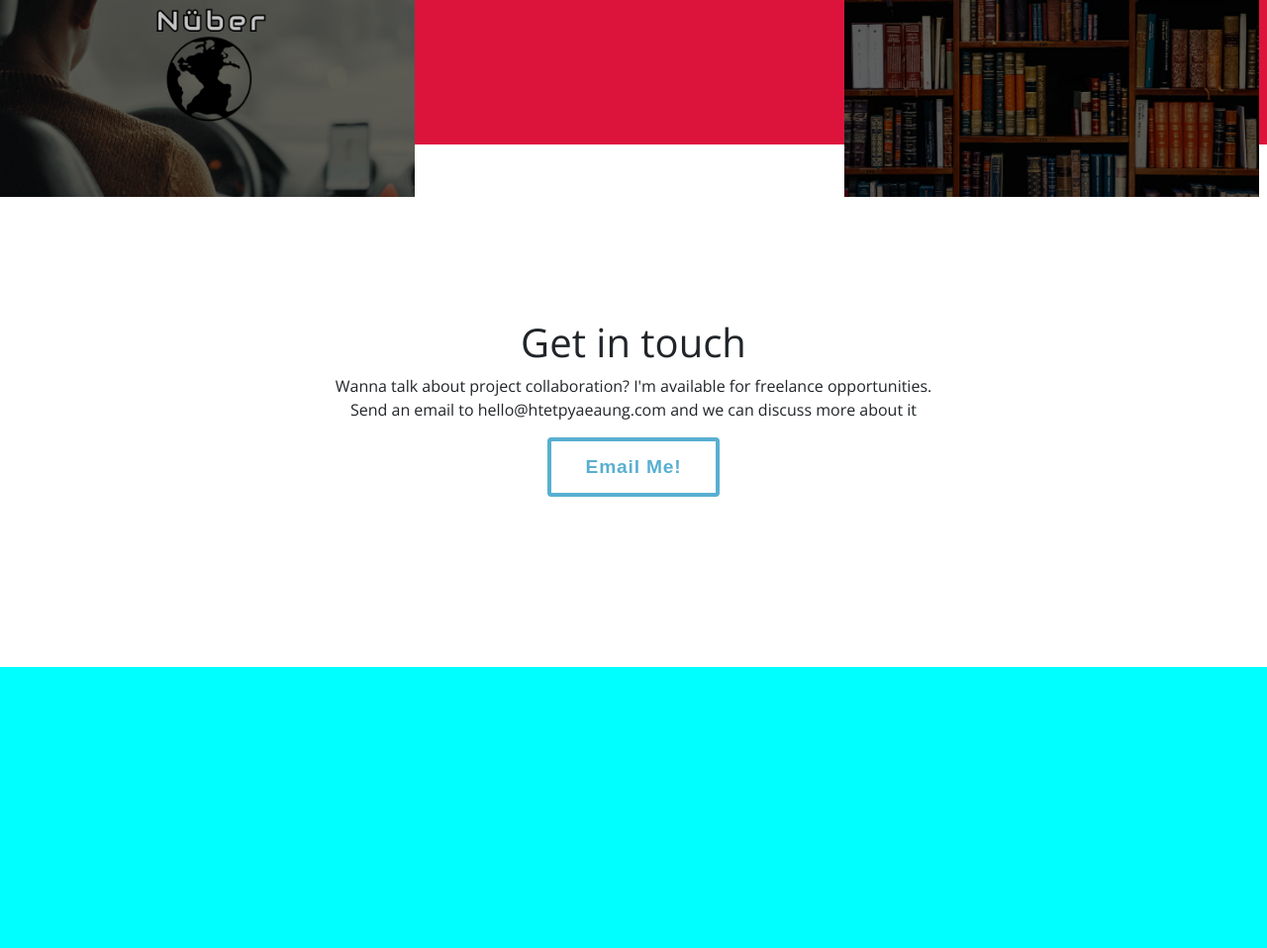
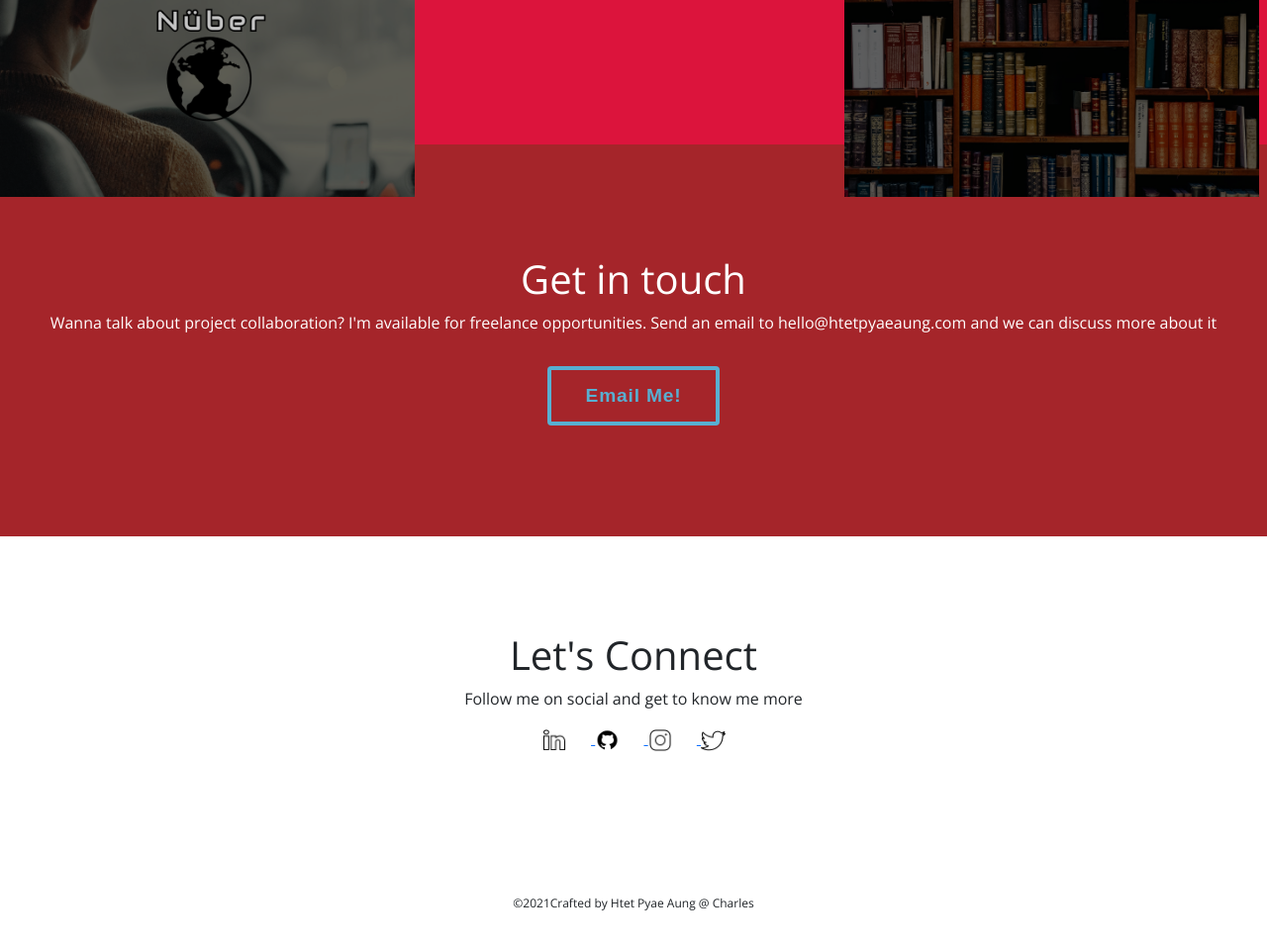
Before and after one commit to htetpyaeaung/portfolio-web, a website: page index.html in a window 1280 px wide. Shown: the part 2254-3212 px from the top of the page at 99% size. Drawn offline with nearby package versions, Linux system fonts and the light colour scheme.

Commit message:
Almost finish, fix css issues

```diff
--- a/css/main.css
+++ b/css/main.css
@@ -130,7 +130,7 @@ nav{
   font-weight: 400;
 }
 
-.about-text-wrapper, .project-pointer, .projects-heading, .contact-info-wrapper{
+.about-text-wrapper, .project-pointer, .projects-heading{
   text-align: center;
   position: absolute;
   width: 50%;
@@ -142,14 +142,26 @@ nav{
 }
 
 #contact-info{
-  position: relative;
-  height: 60%;
-  background-color: #a52a2a;
+  background-color: #a5252a;
 }
 
 .contact-info-wrapper{
-  top: 11rem;
+  text-align: center;
+  margin-top: 6rem;
+  padding-top: 1rem;
+  padding-bottom: 2rem;
+  color: #fff;
+}
 
+.credit{
+  text-align: center;
+  margin-top: 9rem;
+  font-size: 12px;
+}
+
+#emailbtn{
+  margin-bottom: 5rem;
+  margin-top: 1rem;
 }
 
 .position{
@@ -256,9 +268,26 @@ nav{
   margin-left: 45rem;
 }
 
-/* Email Button Decoration from saruwakakun.com*/
+#footer-section{
+  height: 33vh;
+  margin-top: 6rem;
+}
 
+.footer-text-wrapper{
+  text-align: center;
+}
 
+#linkedinIconfooter,
+#githubIconfooter,
+#instaIconfooter,
+#twitterIconfooter {
+  width: 2%;
+  margin-right: 2%;
+}
+
+.social-icons-footer{
+  padding-left: 2%;
+}
 
 /* Extra small devices (phones, 600px and down) */
   @media only screen and (max-width: 600px) {
@@ -285,6 +314,10 @@ nav{
     #project-content h1{font-size: 21px;}
     #project-content h3{font-size: 18px;}
     .i-projects .closebtn{margin-left: 16rem;}
+    #linkedinIconfooter, #githubIconfooter, #instaIconfooter,#twitterIconfooter {
+      width: 9%;
+      margin-right: 5%;
+    }
   }
 
   @media only screen and (max-width: 600px) and (orientation: landscape) {
@@ -302,6 +335,9 @@ nav{
     #b3 #logo{width: 14%;}
     #b6 .tagHolder{width: 100%;}
     .i-projects .closebtn{margin-left: 26rem;}
+    #linkedinIconfooter, #githubIconfooter, #instaIconfooter,#twitterIconfooter {
+      width: 6%;
+    }
   }
 
   /* Small devices (portrait tablets and large phones, 600px and up) */
@@ -325,6 +361,10 @@ nav{
     #project-content h1{font-size: 21px;}
     #project-content h3{font-size: 18px;}
     .i-projects .closebtn{margin-left: 35rem;}
+    #linkedinIconfooter, #githubIconfooter, #instaIconfooter,#twitterIconfooter {
+      width: 5%;
+      margin-right: 3%;
+    }
   }
 
   /* Medium devices (landscape tablets, 768px and up) */
@@ -343,6 +383,9 @@ nav{
     #project-content h1{font-size: 21px;}
     #project-content h3{font-size: 18px;}
     .i-projects .closebtn{margin-left: 46.5rem;}
+    #linkedinIconfooter, #githubIconfooter, #instaIconfooter,#twitterIconfooter {
+      width: 4%;
+    }
   }
 
   @media only screen and (min-width: 768px) and (orientation: portrait) {
@@ -354,6 +397,7 @@ nav{
     #project-line1{margin-top: 21.7rem;}
     .projects-heading{margin-top: 4rem;}
     .i-projects .closebtn{margin-left: 45.5rem;}
+    .credit{margin-top: 12rem;}
   }
 
   /* Large devices (laptops/desktops, 992px and up) */
@@ -368,6 +412,9 @@ nav{
     #project-line1{margin-top: 16.4rem;}
     .i-projects{margin-top: 24.3%;}
     .i-projects .closebtn{margin-left: 60.5rem;}
+    #linkedinIconfooter, #githubIconfooter, #instaIconfooter,#twitterIconfooter {
+      width: 3%;
+    }
   }
 
   /* Extra large devices (large laptops and desktops, 1200px and up) */
@@ -392,4 +439,8 @@ nav{
     #project-line1{margin-top: 20rem;}
     .i-projects{height: 68.2%; margin-top: 16%;}
     .i-projects .closebtn{margin-left: 114.5rem;}
+    #linkedinIconfooter, #githubIconfooter, #instaIconfooter,#twitterIconfooter {
+      width: 2%;
+      margin-right: 2%;
+    }
   }
--- a/css/style.css
+++ b/css/style.css
@@ -24,10 +24,10 @@
   border-right-width: 4px;
 }
 .draw-border:hover {
-  color: #000;
+  color: #fff;
 }
 .draw-border:hover::before, .draw-border:hover::after {
-  border-color: #000;
+  border-color: #fff;
   transition: border-color 0s, width 0.25s, height 0.25s;
   width: 100%;
   height: 100%;
--- a/index.html
+++ b/index.html
@@ -205,19 +205,41 @@
     </div>
     </section>
 
-    <section class="container-fluid" id="contact-info" style="background-color: red;">
+    <section class="container-fluid" id="contact-info">
       <div class="row">
         <div class="col-lg-12 contact-info-wrapper">
             <h1>Get in touch</h1>
             <p>Wanna talk about project collaboration? I&#39;m available for freelance opportunities.
               Send an email to hello@htetpyaeaung.com and we can discuss more about it </p>
-            <button type="button" class="btn draw-border" id="emailbtn">Email Me!</button>
+            <a href="mailto:hello@htetpyaeaung.com?subject=Freelance Opportunities" class="btn draw-border" id="emailbtn">Email Me!</a>
         </div>
       </div>
     </section>
 
-    <footer style="height: 36vh; background-color: aqua; margin-top: 33rem;">
-
+    <footer class="container-fluid" id="footer-section">
+      <div class="row">
+        <div class="col-lg-12 footer-text-wrapper">
+          <h1>Let's Connect</h1>
+          <p>Follow me on social and get to know me more</p>
+          <div class="social-icons-footer">
+            <a href="https://linkedin.com/in/htetpyaeaung-charles" target="_blank">
+              <img src="icons/linkedin.png" alt="linkedin icon" width="3%" id="linkedinIconfooter">
+            </a>
+            <a href="https://github.com/htetpyaeaung" target="_blank">
+              <img src="icons/github-tran.png" alt="github icon" width="3%" id="githubIconfooter">
+            </a>
+            <a href="https://www.instagram.com/itis_charlesh/" target="_blank">
+              <img src="icons/instagram.png" alt="instagram icon" width="3%" id="instaIconfooter">
+            </a>
+            <a href="https://twitter.com/Charles_htet" target="_blank">
+              <img src="icons/twitter.png" alt="twitter icon" width="3%" id="twitterIconfooter">
+            </a>
+          </div>
+        </div>
+        <div class="col-lg-12 credit">
+            <p>&copy;<script>document.write(new Date().getFullYear());</script>Crafted by Htet Pyae Aung @ Charles</p>
+        </div>
+      </div>
     </footer>
 
 
```
Also changed, not shown: icons/github-tran.png (added).
